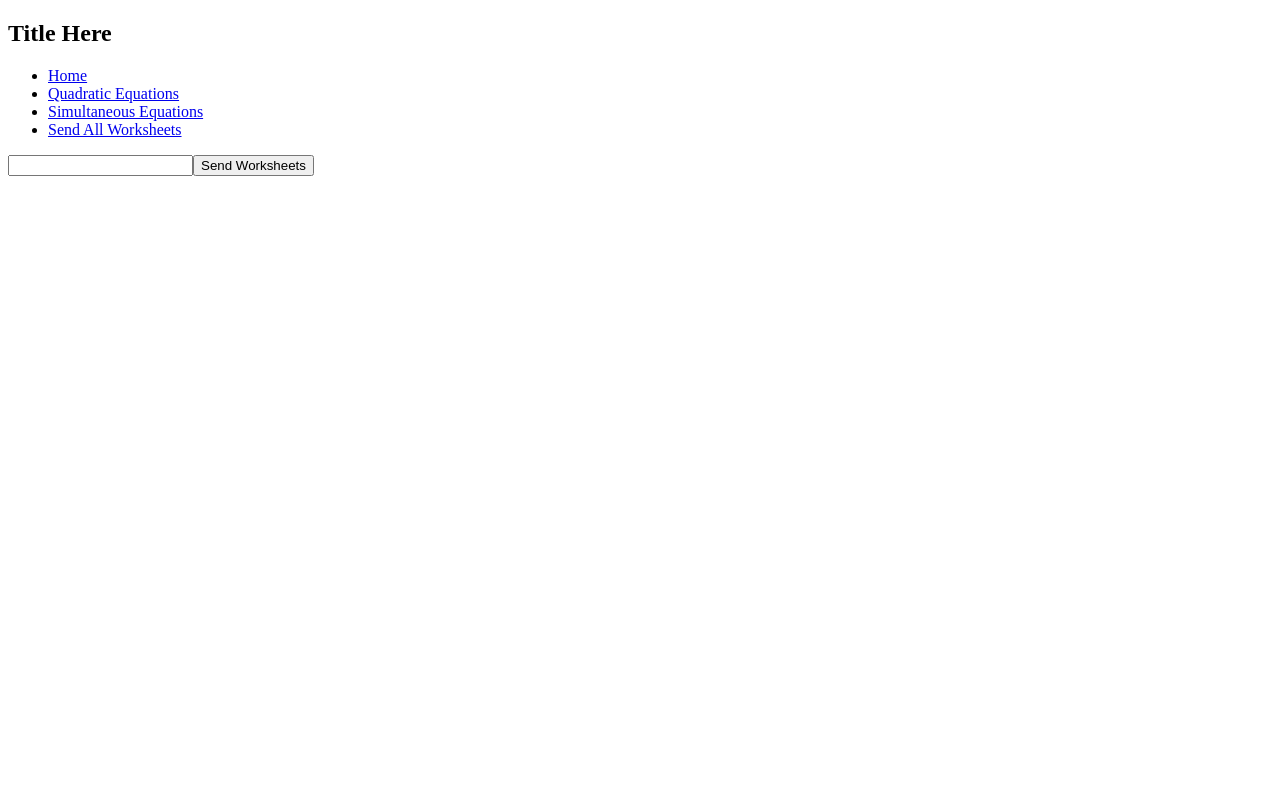
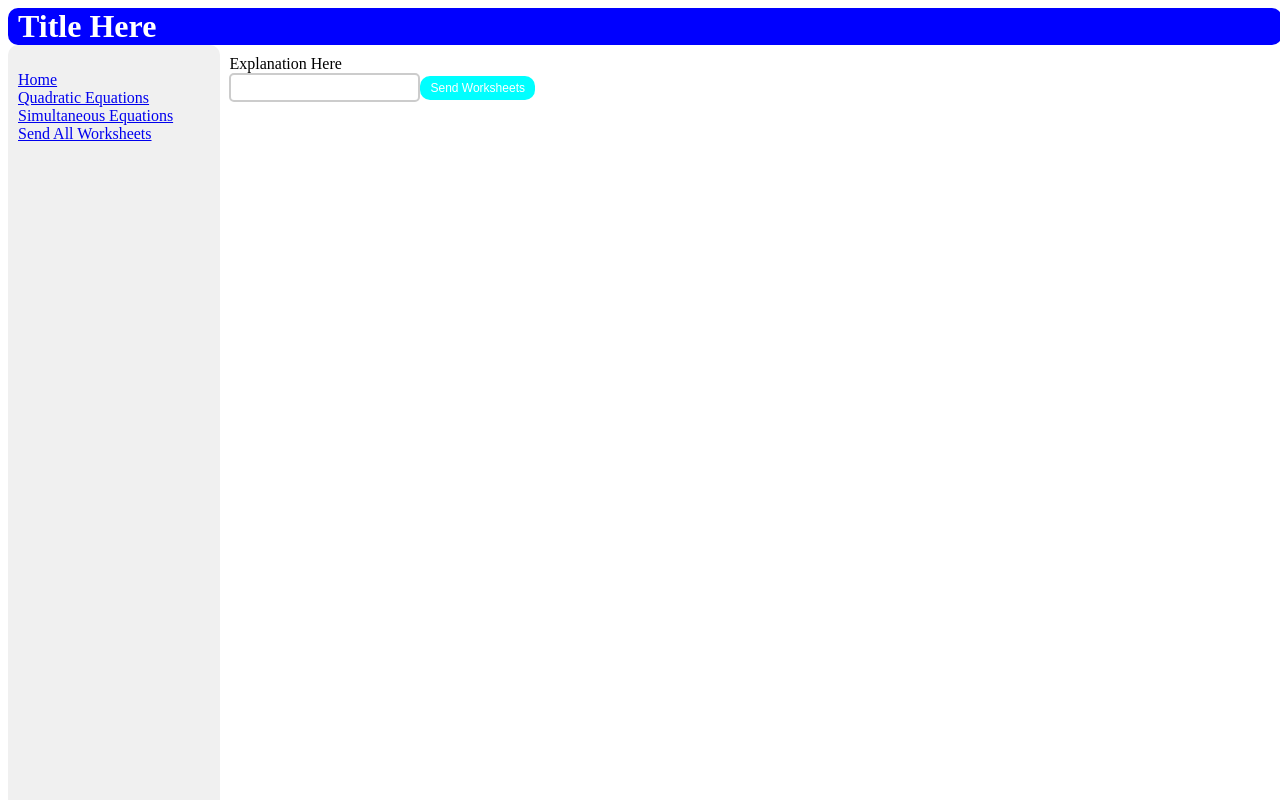
Before and after one commit to JamieBickers/Mathematics-Questions-Website, a React (Create React App) app: page /sendAllWorksheets in a window 1280 px wide. Built offline with nearby package versions, Linux system fonts and the light colour scheme.

Commit message:
Added styling.

```diff
--- a/src/App.tsx
+++ b/src/App.tsx
@@ -2,18 +2,26 @@
 import * as React from 'react';
 import { Component } from 'react';
 import { Menu } from './components/Menu'
+import styled from 'styled-components'
+import {Title} from './components/StyledComponents'
 
 class App extends Component {
   render() {
     return (
-      <div className="App">
-        <div className="App-header">
-          <h2>Title Here</h2>
-        </div>
+      <Div>
+        <Div>
+          <Title>Title Here</Title>
+        </Div>
         <Menu />
-      </div>
+      </Div>
     );
   }
 }
 
 export default App;
+
+const Div = styled.div`
+  margin: 0px;
+  padding: 0px;
+  margin-top: 0px;
+`
--- /dev/null
+++ b/src/StyleConstants.tsx
@@ -0,0 +1,5 @@
+export const HeaderColour = 'blue'
+export const HeaderTextColour = 'white'
+export const MenuColour = '#f0f0f0'
+export const ButtonColour = 'aqua'
+export const ButtonTextColour = 'white'
--- a/src/components/Home.tsx
+++ b/src/components/Home.tsx
@@ -1,6 +1,11 @@
 import * as React from 'react';
+import styled from 'styled-components'
 
 export const Home = () =>
-  <div>
+  <Div>
     <p>Home page text here</p>
-  </div>
+  </Div>
+
+const Div = styled.div`
+    margin-left: 17%;
+  `
--- a/src/components/Menu.tsx
+++ b/src/components/Menu.tsx
@@ -3,24 +3,74 @@ import {Quadratic} from './QuadraticEquations';
 import {Home} from './Home';
 import {Simultaneous} from './SimultaneousEquations';
 import {SendAllWorksheets} from './SendAllWorksheets'
+import styled from 'styled-components'
+import {MenuColour} from '../StyleConstants'
 import {
   BrowserRouter as Router,
   Link,
   Route
 } from 'react-router-dom'
 
-export const Menu = () =>
+const routes = [
+  { path: '/',
+    exact: true,
+    main: () => <Home />
+  },
+  { path: '/quadraticEquations',
+  exact: false,
+    main: () => <Quadratic />
+  },
+  { path: '/simultaneousEquations',
+    exact: false,
+    main: () => <Simultaneous />
+  },
+  { path: '/sendAllWorksheets',
+    exact: false,
+    main: () => <SendAllWorksheets />
+  }
+]
+
+export const Menu = () => (
   <Router>
-    <div>
-      <ul>
-        <li><Link to="/">Home</Link></li>
-        <li><Link to="/quadraticEquations">Quadratic Equations</Link></li>
-        <li><Link to="/simultaneousEquations">Simultaneous Equations</Link></li>
-        <li><Link to="/sendAllWorksheets">Send All Worksheets</Link></li>
-      </ul>
-      <Route exact path="/"  component={Home}/>
-      <Route path="/quadraticEquations" component={Quadratic} />
-      <Route path="/simultaneousEquations" component={Simultaneous} />
-      <Route path="/sendAllWorksheets" component={SendAllWorksheets} />
+    <div style={{ display: 'flex' }}>
+      <Div>
+        <ul style={{ listStyleType: 'none', padding: 0 }}>
+          <li><Link to="/">Home</Link></li>
+          <li><Link to="/quadraticEquations">Quadratic Equations</Link></li>
+          <li><Link to="/simultaneousEquations">Simultaneous Equations</Link></li>
+          <li><Link to="/sendAllWorksheets">Send All Worksheets</Link></li>
+        </ul>
+
+        {routes.map((route, index) => (
+          <Route
+            key={index}
+            path={route.path}
+            exact={route.exact}
+          />
+        ))}
+      </Div>
+
+      <div style={{ flex: 1, padding: '10px' }}>
+        {routes.map((route, index) => (
+          // Render more <Route>s with the same paths as
+          // above, but different components this time.
+          <Route
+            key={index}
+            path={route.path}
+            exact={route.exact}
+            component={route.main}
+          />
+        ))}
+      </div>
     </div>
   </Router>
+)
+
+const Div = styled.div`
+  width: 15%;
+  padding: 10px;
+  background: ${MenuColour};
+  height: 100%;
+  position: fixed;
+  border-radius: 10px;
+`
--- a/src/components/QuadraticEquations.tsx
+++ b/src/components/QuadraticEquations.tsx
@@ -1,13 +1,16 @@
 import * as React from 'react';
 import {getBasicQuadraticApi, sendBasicQuadraticWorksheetApi} from '../apirequests'
 import {EmailWorksheet} from './EmailWorksheet'
+import styled from 'styled-components'
+import {Button, Input, FloatingDivWrapper, LeftFloatingDiv, RightFloatingDiv} from './StyledComponents'
 
 export class Quadratic extends React.Component<any, {equation: QuadraticEquation, firstEnteredAnswer: string | null, secondEnteredAnswer: string | null,
   isUserCorrect: boolean | null, emailAddress: string, numberOfQuestions: string}> {
   constructor(props: any) {
     super(props);
-    this.state = {equation: {coefficients: [1,2,3], roots: [4,5]}, firstEnteredAnswer: null, secondEnteredAnswer: null,
+    this.state = {equation: {coefficients: [], roots: []}, firstEnteredAnswer: null, secondEnteredAnswer: null,
     isUserCorrect: null, emailAddress: "", numberOfQuestions: ""};
+    getBasicQuadraticApi().then(result => this.setState({equation: result}));
   }
 
   handleAnswerInputChange = (inputNumber: number) => (event: any) => {
@@ -38,23 +41,38 @@ export class Quadratic extends React.Component<any, {equation: QuadraticEquation
 
   render () {
     return (
-      <div>
+      <Div>
         <div>
-          {this.state.equation == null ? 'Connection error' : parsePolynomial(this.state.equation.coefficients)}
+          <h4>Equation</h4>
+          <FloatingDivWrapper>
+            <LeftFloatingDiv>
+              {this.state.equation == null ? 'Connection error' : parsePolynomial(this.state.equation.coefficients)}
+            </LeftFloatingDiv>
+            <RightFloatingDiv>
+              <Button onClick={() => {getBasicQuadraticApi().then(result => this.setState({equation: result})),
+              this.setState({isUserCorrect: null})}}>New Equation</Button>
+            </RightFloatingDiv>
+          </FloatingDivWrapper>
         </div>
-        <button onClick={() => {getBasicQuadraticApi().then(result => this.setState({equation: result}))}}>New Equation</button>
-        <p>First: <input onChange={this.handleAnswerInputChange(1)}/></p>
-        <p>Second: <input onChange={this.handleAnswerInputChange(2)}/></p>
+        <h4>Answers</h4>
+        <p>First: <Input onChange={this.handleAnswerInputChange(1)}/></p>
+        <p>Second: <Input onChange={this.handleAnswerInputChange(2)}/></p>
         <p>Right Answer?: {this.state.equation == null ? 'Connection error' : displayResult(this.state.isUserCorrect)}</p>
-        <button onClick={this.checkAnswer}>Check Answer</button>
+        <Button onClick={this.checkAnswer}>Check Answer</Button>
         <EmailWorksheet apiCall={sendBasicQuadraticWorksheetApi} />
-      </div>
+      </Div>
     )
   }
 }
 
-export const parsePolynomial = (coefficients: number[]) =>
-  `${coefficients[0]}x^2+${coefficients[1]}x+${coefficients[2]}=0`;
+const Div = styled.div`
+  margin-left: 17%;
+`
+
+const parsePolynomial = (coefficients: number[]) =>
+  coefficients.length == 3 ?
+  <p>{coefficients[0]}x<sup>2</sup>{coefficients[1] > 0 ? '+' : ''}{coefficients[1]}x{coefficients[2] > 0 ? '+' : ''}{coefficients[2]}=0</p>
+  : 'Connection error';
 
 interface QuadraticEquation {
   coefficients: number[],
--- a/src/components/SendAllWorksheets.tsx
+++ b/src/components/SendAllWorksheets.tsx
@@ -1,8 +1,10 @@
 import * as React from 'react';
 import {sendAllWorksheets} from '../apirequests';
+import styled from 'styled-components';
+import {Button, Input} from './StyledComponents'
 
-export class SendAllWorksheets extends React.Component<void, {emailAddress: string}> {
-  constructor(props: void) {
+export class SendAllWorksheets extends React.Component<any, {emailAddress: string}> {
+  constructor(props: any) {
     super(props);
     this.state = {emailAddress: ""}
   }
@@ -17,10 +19,17 @@ export class SendAllWorksheets extends React.Component<void, {emailAddress: stri
 
   render() {
     return (
-      <div>
-        <input onClick={this.handleEmailAddressChange} />
-        <button onClick={this.sendWorksheets}>Send Worksheets</button>
-      </div>
+      <Div>
+        <div>
+          Explanation Here
+        </div>
+        <Input onClick={this.handleEmailAddressChange} />
+        <Button onClick={this.sendWorksheets}>Send Worksheets</Button>
+      </Div>
     )
   }
 }
+
+const Div = styled.div`
+  margin-left: 17%;
+`
--- a/src/components/SimultaneousEquations.tsx
+++ b/src/components/SimultaneousEquations.tsx
@@ -1,14 +1,16 @@
 import * as React from 'react';
 import {getBasicSimultaneousApi, sendBasicSimultaneousEquationsWorksheetApi} from '../apirequests'
 import {EmailWorksheet} from './EmailWorksheet'
+import styled from 'styled-components'
+import {Button, Input, FloatingDivWrapper, LeftFloatingDiv, RightFloatingDiv} from './StyledComponents'
 
-export class Simultaneous extends React.Component<any, {equation: SimultaneousEquations, enteredXValue: string, enteredYValue: string,
-  enteredInfiniteSolutions: boolean, enteredNoSolutions: boolean, isUserCorrect: boolean | null, emailAddress: string, numberOfQuestions: string}> {
+export class Simultaneous extends React.Component<any, {equation: SimultaneousEquations | null, enteredXValue: string, enteredYValue: string,
+  enteredSolutionType: string, isUserCorrect: boolean | null, emailAddress: string, numberOfQuestions: string}> {
   constructor(props: any) {
     super(props);
-    this.state = {equation: {coefficients: [{xTerm: 1, yTerm: 2, constantTerm: 3}, {xTerm: 4, yTerm: 5, constantTerm: 6}],
-    solution: {firstSolution: 7, secondSolution: 8, noSolution: false, infiniteSolutions: false}}, enteredXValue: "", enteredYValue: "",
-    enteredInfiniteSolutions: false, enteredNoSolutions: false, isUserCorrect: null, emailAddress: "", numberOfQuestions: ""};
+    this.state = {equation: null, enteredXValue: "", enteredYValue: "",
+    enteredSolutionType: "unique", isUserCorrect: null, emailAddress: "", numberOfQuestions: ""};
+    getBasicSimultaneousApi().then(result => this.setState({equation: result}));
   }
 
   handleAnswerInputChange = (inputNumber: number) => (event: any) => {
@@ -20,15 +22,6 @@ export class Simultaneous extends React.Component<any, {equation: SimultaneousEq
     }
   }
 
-  handleCheckboxChange = (checkboxType: string) => (event: any) => {
-    if (checkboxType === "no") {
-      this.setState({enteredNoSolutions: !event.target.value})
-    }
-    else if (checkboxType === "infinite") {
-      this.setState({enteredInfiniteSolutions: !event.target.value})
-    }
-  }
-
   checkAnswer = () => {
     if (this.state.equation == null) {
       this.setState({isUserCorrect: false})
@@ -36,40 +29,87 @@ export class Simultaneous extends React.Component<any, {equation: SimultaneousEq
     }
     const xCorrect = Math.abs(Number(this.state.enteredXValue) - (Math.round(this.state.equation.solution.firstSolution * 100) / 100)) < 0.001;
     const yCorrect = Math.abs(Number(this.state.enteredYValue) - (Math.round(this.state.equation.solution.secondSolution * 100) / 100)) < 0.001;
-    const noSolutionCorrect = this.state.enteredNoSolutions;
-    const infiniteSolutionsCorrect = this.state.enteredInfiniteSolutions;
+    const noSolutionCorrect = ((this.state.enteredSolutionType === 'no') && (this.state.equation.solution.noSolution));
+    const infiniteSolutionsCorrect = ((this.state.enteredSolutionType === 'infinite') && (this.state.equation.solution.infiniteSolutions));
 
     const correctAnswer = (xCorrect && yCorrect) || noSolutionCorrect || infiniteSolutionsCorrect;
 
     this.setState({isUserCorrect: correctAnswer});
   }
 
+  solutionTypeHandleChange = (event: any) =>
+  this.setState({enteredSolutionType: event.target.value})
+
   render () {
     return (
-      <div>
+      <Div>
+        <h4>Equations</h4>
+        <FloatingDivWrapper>
+          <LeftFloatingDiv>
+            <p>
+              {this.state.equation == null ? 'Connection error' : parseLinearEquation(this.state.equation.coefficients[0])}
+            </p>
+            <p>
+              {this.state.equation == null ? 'Connection error' : parseLinearEquation(this.state.equation.coefficients[1])}
+            </p>
+          </LeftFloatingDiv>
+          <RightFloatingDiv>
+            <CenteredDiv>
+              <br />
+              <Button onClick={() => {getBasicSimultaneousApi().then(result => this.setState({equation: result})),
+            this.setState({enteredSolutionType: 'unique', isUserCorrect: null})}}>New Equation</Button>
+            </CenteredDiv>
+          </RightFloatingDiv>
+        </FloatingDivWrapper>
+        <h3>Answers</h3>
+        <p>First: <Input onChange={this.handleAnswerInputChange(1)}/></p>
+        <p>Second: <Input onChange={this.handleAnswerInputChange(2)}/></p>
         <div>
-          {this.state.equation == null ? 'Connection error' : parseLinearEquation(this.state.equation.coefficients[0])}
-        </div>
-        <div>
-          {this.state.equation == null ? 'Connection error' : parseLinearEquation(this.state.equation.coefficients[1])}
-        </div>
-        <button onClick={() => {getBasicSimultaneousApi().then(result => this.setState({equation: result}))}}>New Equation</button>
-        <p>First: <input onChange={this.handleAnswerInputChange(1)}/></p>
-        <p>Second: <input onChange={this.handleAnswerInputChange(2)}/></p>
-        <div>
-          <p>Infinite Solutions? <input type='checkbox' onClick={this.handleCheckboxChange("infinite")} /></p>
-          <p>No Solutions? <input type='checkbox' onClick={this.handleCheckboxChange("no")} /></p>
+          <form>
+            <p>
+              <input type="radio" name='solutionType'
+              value="unique"
+              checked={this.state.enteredSolutionType == 'unique'}
+              onChange={this.solutionTypeHandleChange}/>
+              Unique Solution
+            </p>
+            <p>
+              <input type="radio"
+              name="solutionType"
+              value="infinite"
+              checked={this.state.enteredSolutionType == 'infinite'}
+              onChange={this.solutionTypeHandleChange}/>
+              Infinite Solutions
+            </p>
+            <p>
+              <input type="radio"
+              name="solutionType"
+              value="no"
+              checked={this.state.enteredSolutionType == 'no'}
+              onChange={this.solutionTypeHandleChange}/>
+              No Solutions
+            </p>
+          </form>
+
         </div>
         <p>Right Answer?: {this.state.equation == null ? 'Connection error' : displayResult(this.state.isUserCorrect)}</p>
-        <button onClick={this.checkAnswer}>Check Answer</button>
+        <Button onClick={this.checkAnswer}>Check Answer</Button>
         <EmailWorksheet apiCall={sendBasicSimultaneousEquationsWorksheetApi}/>
-      </div>
+      </Div>
     )
   }
 }
 
-export const parseLinearEquation = (coefficients: LinearEquation) =>
-  `${coefficients.xTerm}x+${coefficients.yTerm}y+${coefficients.constantTerm}=0`;
+const Div = styled.div`
+  margin-left: 17%;
+`
+const CenteredDiv = styled.div`
+  height: 100px;
+  align-items: center;
+`
+
+const parseLinearEquation = (coefficients: LinearEquation) =>
+  `${coefficients.xTerm}x+${coefficients.yTerm}y+${coefficients.constantTerm}=0`.replace('+-', '-');
 
 interface SimultaneousEquations {
   coefficients: LinearEquation[],
--- /dev/null
+++ b/src/components/StyledComponents.tsx
@@ -0,0 +1,44 @@
+import styled from 'styled-components'
+import {HeaderColour, ButtonColour, HeaderTextColour, ButtonTextColour} from '../StyleConstants'
+
+export const Button = styled.button`
+  background: ${ButtonColour};
+  border: black, 5px;
+  color: ${ButtonTextColour};
+  padding: 5px 10px;
+  text-align: center;
+  font-size: 12px;
+  border-radius: 10px;
+`
+export const Input = styled.input`
+  padding: 5px;
+  border: 2px solid #ccc;
+  -webkit-border-radius: 5px;
+  border-radius: 5px;
+`
+
+export const Title = styled.h1`
+  background: ${HeaderColour};
+  color: ${HeaderTextColour};
+  width: 100%;
+  display: inline-block;
+  margin:0px;
+  outline:none;
+  vertical-align: top;
+  padding-left: 10px;
+  margin-top: 0px;
+  border-radius: 10px;
+`
+export const FloatingDivWrapper = styled.div`
+  width: 500px;
+  overflow: hidden; /* add this to contain floated children */
+`
+
+export const LeftFloatingDiv = styled.div`
+    width: 300px;
+    float:left;
+`
+
+export const RightFloatingDiv = styled.div`
+    float: left;
+`
--- a/src/index.tsx
+++ b/src/index.tsx
@@ -2,9 +2,16 @@ import * as React from 'react';
 import * as ReactDOM from 'react-dom';
 import App from './App';
 import registerServiceWorker from './registerServiceWorker';
+import styled from 'styled-components'
+
+const SApp = styled(App)`
+  margin: 0px;
+  padding: 0px;
+  margin-top: 0px;
+`
 
 ReactDOM.render(
-  <App />,
+  <SApp />,
   document.getElementById('root') as HTMLElement
 );
 registerServiceWorker();
```
Also changed, not shown: package.json (+7 -0 lines), src/components/EmailWorksheet.tsx (+4 -3 lines), 1 other file (tests, documents, lock files or other folders).
